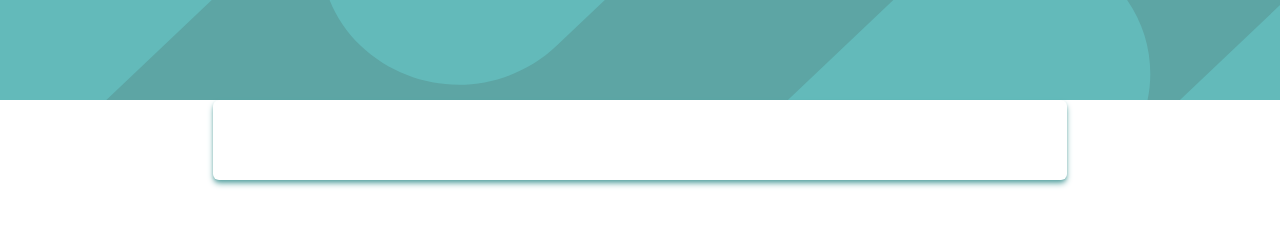
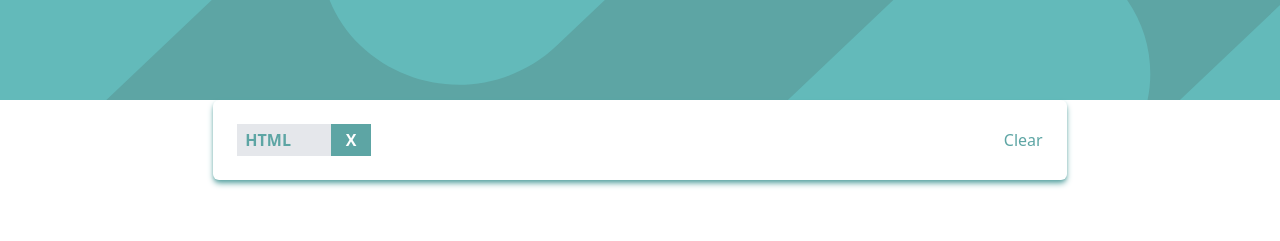
Before and after one commit to mugisha12john/static-job-listings-master-js, a website: page index.html in a window 1280 px wide. Shown: the top 241 px of the page. Drawn offline with Linux system fonts and the light colour scheme.

Commit message:
feat: add search box for filter the job

```diff
--- a/index.html
+++ b/index.html
@@ -27,7 +27,19 @@
         class="bg-white shadow-md h-20 mb-16 shadow-[#5da5a4] mx-6 p-6 rounded-md flex flex-wrap gap-6 md:mx-auto md:w-2/3"
         id="filter-box"
       >
-        <input type="text" class="h-12" />
+        <div class="bg-gray-200 flex justify-center items-center gap-10">
+          <span class="text-[#5da5a4] font-semibold ml-2">HTML</span>
+          <button
+            class="bg-[#5da5a4] hover:bg-[#234241] text-white font-bold p-1 w-10 hover:cursor-pointer"
+          >
+            X
+          </button>
+        </div>
+        <button
+          class="capitalize text-[#5da5a4] hover:cursor-pointer ml-auto hover:underline hpver:border-b outline-0 font-medium"
+        >
+          clear
+        </button>
       </section>
       <!-- job cards goes here -->
       <div id="job-list" class="w-full mt-10 bg-white"></div>
--- a/src/script.js
+++ b/src/script.js
@@ -38,7 +38,7 @@ fetchJobs()
                             : ""
                         }
                     </div>
-                    <h1 class="font-bold text-sm md:text-xl  cursor-pointer">${
+                    <h1 class="font-bold hover:text-[#5da5a4] text-sm md:text-xl  cursor-pointer">${
                       job.position
                     }</h1>
                     <div class="flex space-x-4 mt-2 text-gray-400 font-medium">
```
Also changed, not shown: src/output.css.
